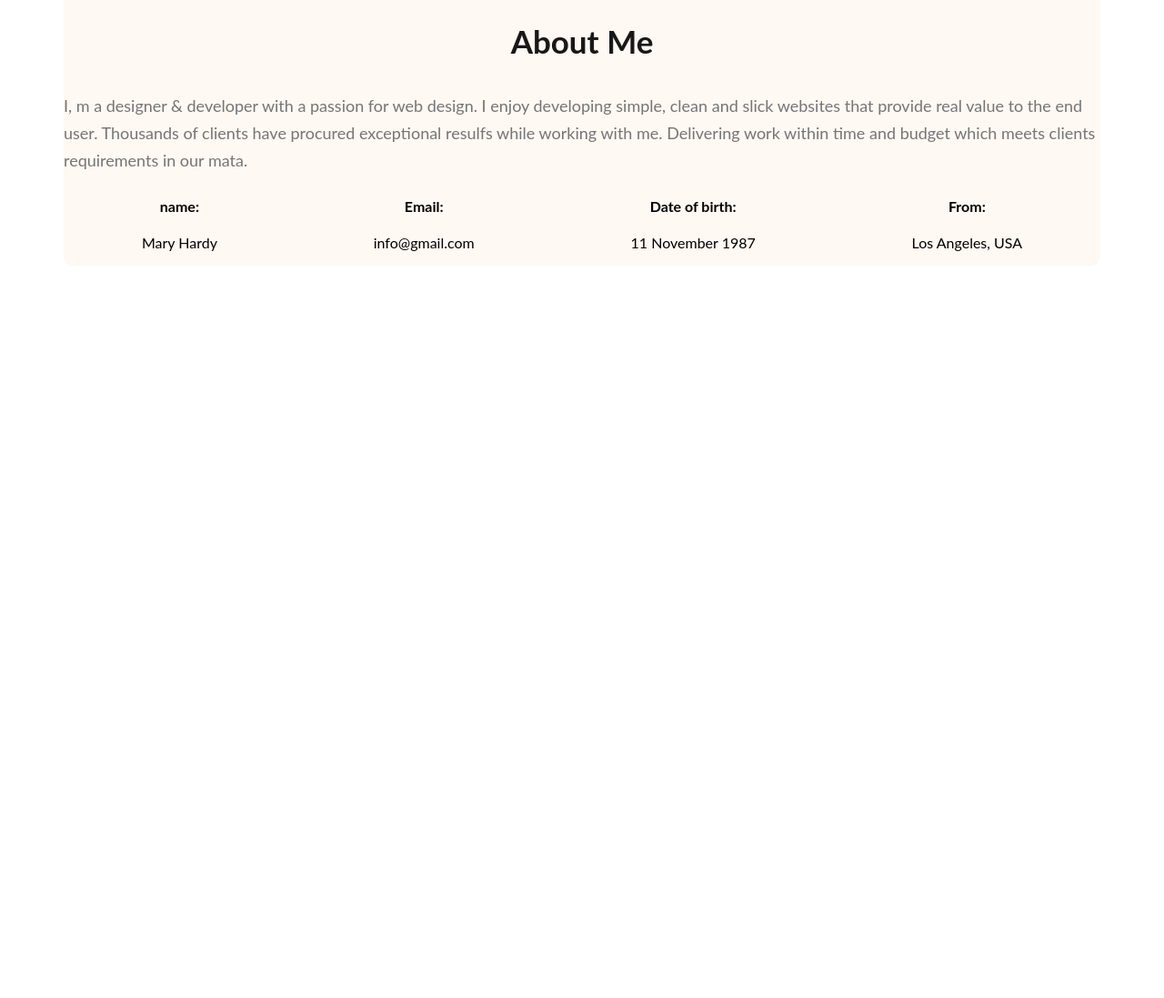
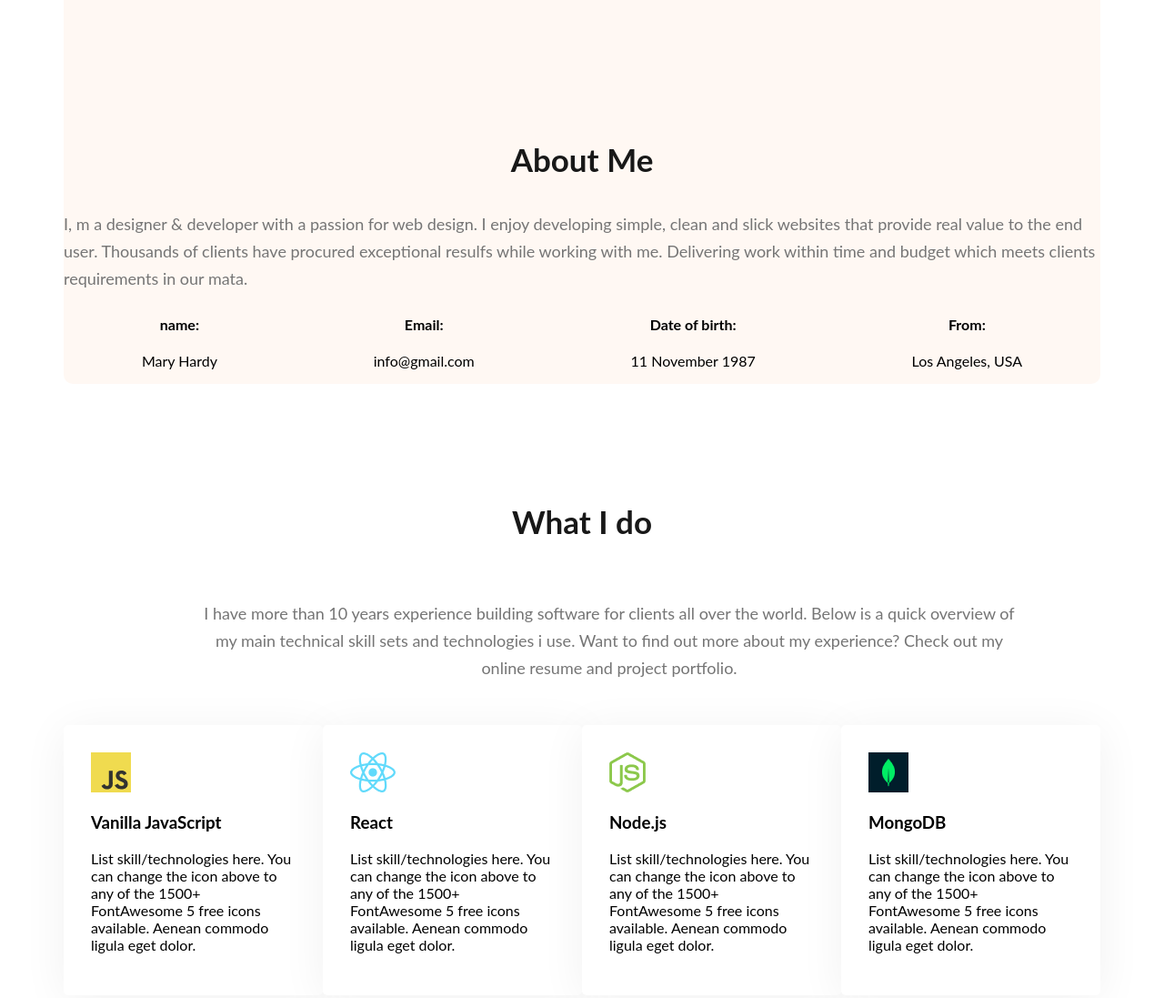
Before and after one commit to Sabiha1998/developer-porfolio, a plain HTML site: page index.html in a window 1280 px wide. Shown: the part 961-2058 px from the top of the page at 91% size. Before the commit the page ends 1261 px from the top, so only its background shows below. Drawn offline with Linux system fonts and the light colour scheme.

Commit message:
added skill

```diff
--- a/index.html
+++ b/index.html
@@ -51,7 +51,36 @@
             <div class="about-info">
                 <h4 class="info-title">From:</h4>
                 <p class="info-description">Los Angeles, USA</p>
-            </div></div>
+            </div>
+        </div>
+          </section>
+          <section>
+                  <h3 class="section-title">What I do</h3>
+                  <p id="what-description">I have more than 10 years experience building software for clients all over the world. Below is a quick overview of my main technical skill sets and technologies i use. Want to find out more about my experience? Check out my online resume and project portfolio.
+                  </p>
+        <div class="skills-container">
+    <div class="skill">
+        <img src="images/icons/js.png" alt="">
+        <h3 class="skill-title">Vanilla JavaScript</h3>
+        <p class="skill-description">List skill/technologies here. You can change the icon above to any of the 1500+ FontAwesome 5 free icons available. Aenean commodo ligula eget dolor.</p>
+    </div>
+    <div class="skill">
+        <img src="images/icons/react.png" alt="">
+        <h3 class="skill-title">React</h3>
+        <p class="skill-description">List skill/technologies here. You can change the icon above to any of the 1500+ FontAwesome 5 free icons available. Aenean commodo ligula eget dolor.</p>
+    </div>
+    <div class="skill">
+        <img src="images/icons/nodejs.png" alt="">
+        <h3 class="skill-title">Node.js</h3>
+        <p class="skill-description">List skill/technologies here. You can change the icon above to any of the 1500+ FontAwesome 5 free icons available. Aenean commodo ligula eget dolor.</p>
+    </div>
+    <div class="skill">
+        <img src="images/icons/mongo.png" alt="">
+        <h3 class="skill-title">MongoDB</h3>
+        <p class="skill-description">List skill/technologies here. You can change the icon above to any of the 1500+ FontAwesome 5 free icons available. Aenean commodo ligula eget dolor.</p>
+    </div>
+</div>
+
           </section>
     </main>
     <footer>
--- a/styles/portfolio.css
+++ b/styles/portfolio.css
@@ -85,6 +85,9 @@ main {
      max-width: 1140px;
      margin: 0 auto;
 }
+main section {
+    margin-top: 130px;
+}
 .section-title {
     color: #181818;
     text-align: center;
@@ -105,3 +108,25 @@ main {
 .about-info{
     text-align: center;
 }
+#what-description {
+    padding: 30px 150px;
+    color: #757575;
+text-align: center;
+font-size: 18px;
+font-weight: 400;
+line-height: 30px; /* 166.667% */
+width: 900px;
+}
+.skills-container {
+    display: flex;
+}
+.skill{
+    padding: 30px;
+    gap: 24px;
+    border-radius: 5px;
+    background: #FFF;
+    box-shadow: 0px 6px 50px 0px rgba(0, 0, 0, 0.06);
+}
+.skill-description {
+    color:#757575:
+};
```
